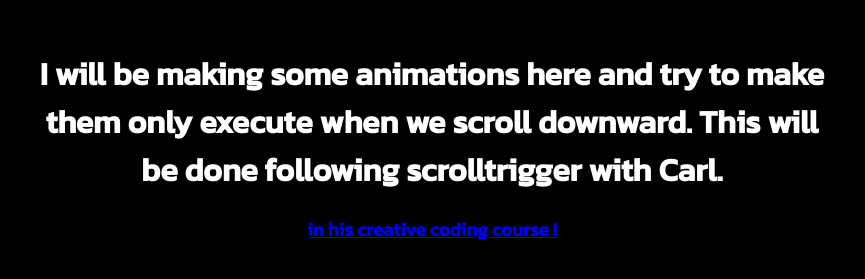
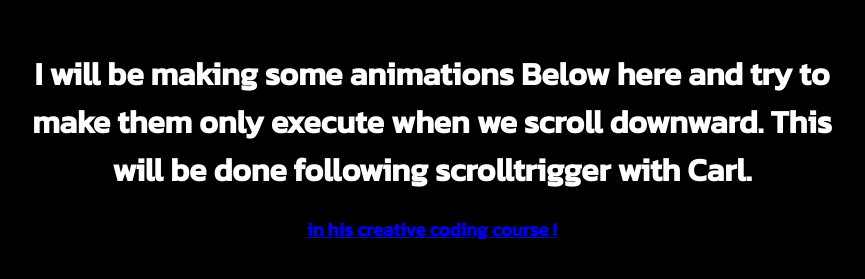
Before and after one commit to jnutt367/ScrollTrigger, a plain HTML site: page index.html in a window 1280 px wide. Shown: the part 809-1088 px from the top of the page, without its empty margins (208-1073 px from the left). Drawn offline with nearby package versions, Linux system fonts and the light colour scheme.

Commit message:
commit changed message before scrolltrigger animations to ead correctly

```diff
--- a/index.html
+++ b/index.html
@@ -46,7 +46,7 @@
 
     <div>
 
-        <h1>I will be making some animations here and try to make them only execute when we scroll downward. This will be done following scrolltrigger with Carl.</h1>
+        <h1>I will be making some animations Below here and try to make them only execute when we scroll downward. This will be done following scrolltrigger with Carl.</h1>
         <a href="https://www.creativecodingclub.com/">
             <h3>in his creative coding course !</h3>
         </a>
```
